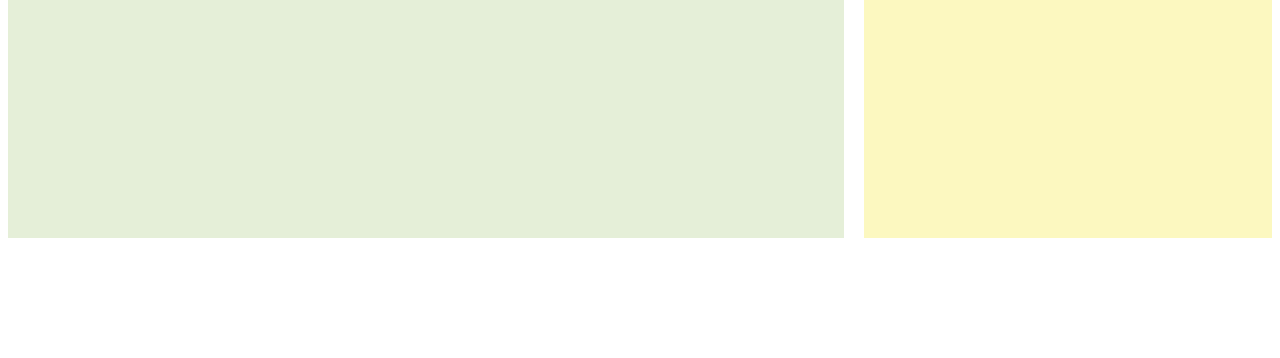
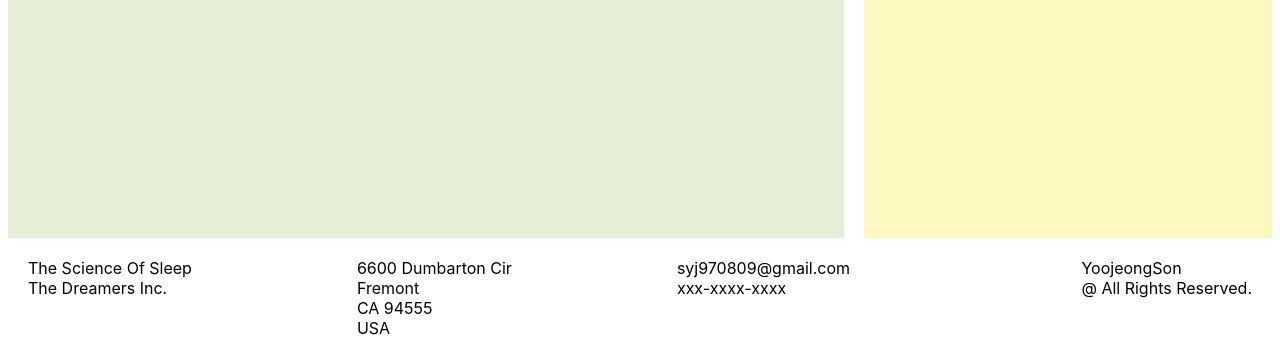
Before and after one commit to Y00je0ngS0n/css-masterclass, a website: page PracticeProjects/1/index.html in a window 1280 px wide. Shown: the part 2707-3065 px from the top of the page. Before the commit the page ends 2953 px from the top, so only its background shows below. Drawn offline with Linux system fonts and the light colour scheme.

Commit message:
1 is done !

```diff
--- a/PracticeProjects/1/index.html
+++ b/PracticeProjects/1/index.html
@@ -56,6 +56,28 @@
         <div class="grid__item"></div>
     </main>
 
+    <footer>
+        <div class="footer__columns">
+            <div class="footer__column">
+                <div class="column-column">
+                    The Science Of Sleep</br>The Dreamers Inc.
+                </div>
+                <div class="column-column">
+                    6600 Dumbarton Cir</br>Fremont</br>CA 94555</br>USA</br>
+                </div>
+                <div class="column-column">
+                    syj970809@gmail.com</br>xxx-xxxx-xxxx
+                </div>
+            </div>
+
+            <div class="footer__column">
+                <div class="last-column">
+                    YoojeongSon</br>@ All Rights Reserved.
+                </div>
+            </div>
+        </div>
+    </footer>
+
 </body>
 
 </html>
--- a/PracticeProjects/1/styles.css
+++ b/PracticeProjects/1/styles.css
@@ -135,3 +135,18 @@ li{
 .grid .grid__item:nth-child(15){
     background-color: var(--colorSeven);
 }
+
+.footer__columns{
+    display: flex;
+    justify-content: space-between;
+    margin: 20px;
+}
+
+.footer__column{
+    position: relative;
+    display: flex;
+}
+
+.column-column{
+    margin-right: 165px;
+}
```
